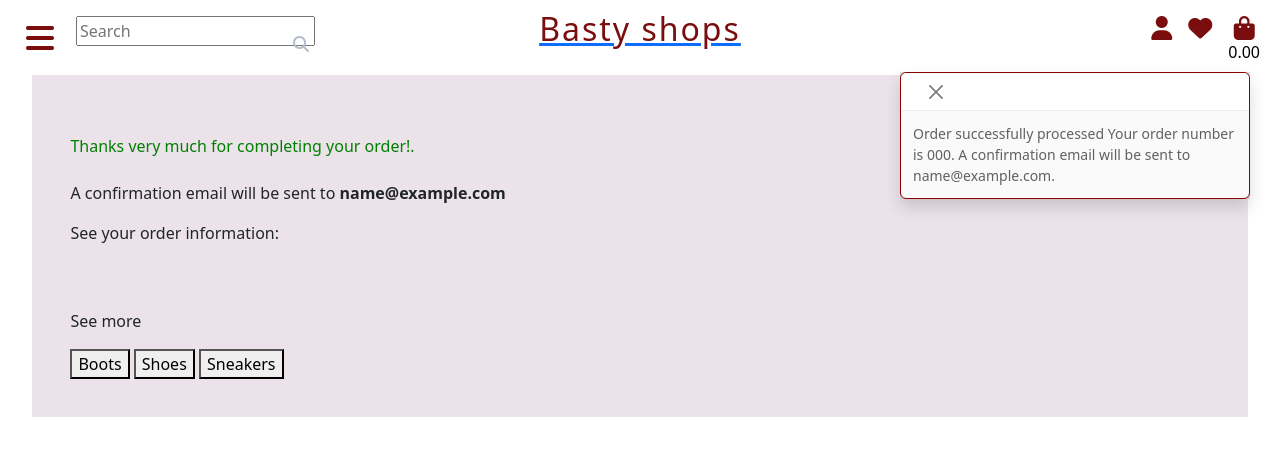
After one commit to JavierBL89/Basty-Shops-Ecommerce-Code-Institute-Project, a Django app: page /checkout/checkout_success/000 in a window 1280 px wide. The commit adds this page. Shown: the top 458 px of the page. Run offline with Django 3.2, Linux system fonts and the light colour scheme; tables that the repository leaves empty hold one stand-in row (values such as "Sample post"); some libraries are stand-ins or nearby versions.

Commit message:
Added checkout success view, url and logic

```diff
--- a/bag/contexts.py
+++ b/bag/contexts.py
@@ -28,7 +28,7 @@ def bag_contents(request):
     print(bag_items, 'Bag in proccessor')
 
     if total < settings.FREE_DELIVERY_THRESHOLD:
-        delivery = total * Decimal(settings.DELIVERY_PERCENTAGE/100)
+        delivery = total * Decimal(settings.STANDARD_DELIVERY_PERCENTAGE/100)
 
     grand_total = delivery + total
     context = {
--- a/basty_shops/settings.py
+++ b/basty_shops/settings.py
@@ -168,7 +168,7 @@ MEDIA_ROOT = os.path.join(BASE_DIR, 'media')
 DEFAULT_AUTO_FIELD = 'django.db.models.BigAutoField'
 
 FREE_DELIVERY_THRESHOLD = 50
-DELIVERY_PERCENTAGE = 10
+STANDARD_DELIVERY_PERCENTAGE = 10
 STRIPE_CURRENCY = 'usd'
 STRIPE_PUBLIC_KEY = os.getenv('STRIPE_PUBLIC_KEY', '')
 STRIPE_SECRET_KEY = os.getenv('STRIPE_SECRET_KEY', '')
--- a/checkout/__init__.py
+++ b/checkout/__init__.py
@@ -0,0 +1 @@
+default_app_config = 'checkout.apps.CheckoutConfig'
--- a/checkout/forms.py
+++ b/checkout/forms.py
@@ -22,6 +22,7 @@ class OrderForm(forms.ModelForm):
             'full_name': 'Full Name',
             'email': 'Email Address',
             'phone_number': 'Phone Number',
+            'country': 'Country',
             'post_code': 'Postal Code',
             'town_or_city': 'Town or City',
             'street_address_1': 'Street Address 1',
--- a/checkout/models.py
+++ b/checkout/models.py
@@ -36,7 +36,7 @@ class Order(models.Model):
         Update grand tota each time a line item is added
         accounting fro delivey costs
         """
-        self.order_total = self.lineitems.aggregate(Sum('lineitem_total'))['lineitem_total_sum']
+        self.order_total = self.lineitems.aggregate(Sum('lineitem_total'))['lineitem_total__sum'] or 0
         if self.order_total < settings.FREE_DELIVERY_THRESHOLD:
             self.delivery_cost = self.order_total * settings.STANDARD_DELIVERY_PERCENTAGE/100
         else:
--- a/checkout/static/checkout/js/stripe_elements.js
+++ b/checkout/static/checkout/js/stripe_elements.js
@@ -48,8 +48,6 @@ form.addEventListener('submit', function(ev) {
     // Desable card element and submit button to prevent multiple submissions
     card.update({'disable': true});
     $('#submit-button').attr('disabled', true)
-    console.log('putaaaaa');
-
     stripe.confirmCardPayment(clientSecret, {
     payment_method: {
     card: card,
@@ -68,7 +66,6 @@ form.addEventListener('submit', function(ev) {
              $('#submit-button').attr('disabled', false)
          } else {
              if (result.paymentIntent.status === 'succeeded') {
-              console.log('putaa');
                  form.submit();
           }
         }
--- /dev/null
+++ b/checkout/templates/checkout/checkout_success.html
@@ -0,0 +1,32 @@
+{% extends 'base.html' %}
+{% load static %}
+{% load bag_tools %}
+
+{% block extra_css %}
+<link rel="stylesheet" href="{% static 'checkout/css/checkout.css' %}">
+{% endblock %}
+{% block content %}
+<div class="main_wraper">
+    <div class="container-fluid mt-6 mb-5 checkout-container" id="checkout-container">
+        <div class="row d-flex">
+            <div class="col-12">
+                <h6 class="mt-4 mb-4 " style="color: green;">Thanks very much for completing your order!. </h6>
+                <p>A confirmation email will be sent to <strong>{{ order.email }}</strong></p>
+                <p>See your order information:</p>
+            </div>
+        </div>
+        <div class="row mt-5">
+            <div class="col-6">
+
+            </div>
+            <p>See more</p>
+            <div class="col-6">
+                <button type="button" href="">Boots</button>
+                <button type="button" href="">Shoes</button>
+                <button type="button" href="">Sneakers</button>
+            </div>
+        </div>
+
+    </div>
+</div>
+{% endblock %}
--- a/checkout/urls.py
+++ b/checkout/urls.py
@@ -3,4 +3,5 @@ from . import views
 
 urlpatterns = [
     path('', views.checkout, name='checkout'),
+    path('checkout_success/<order_number>', views.checkout_success, name='checkout_success'),
 ]
--- a/checkout/views.py
+++ b/checkout/views.py
@@ -1,10 +1,13 @@
-from django.shortcuts import render, reverse, redirect
+from django.shortcuts import render, reverse, redirect, get_object_or_404
 from django.contrib import messages
 from bag.contexts import bag_contents
 
 from django.conf import settings
 
 from .forms import OrderForm
+
+from .models import Order, OrderLineItem
+from products.models import Product
 
 # stripe
 import stripe
@@ -13,14 +16,64 @@ import stripe
 # Create your views here.
 
 def checkout(request):
+    """
+    View that renders the checkout page
+    and handles checkout  payment proccess
+    """
 
     stripe_public_key = settings.STRIPE_PUBLIC_KEY
     stripe_secret_key = settings.STRIPE_SECRET_KEY
 
-    bag = request.session.get('bag', {})
-    if not bag:
-        messages.info(request, 'There is nothing in the bag')
-        return redirect(reverse('products'))
+    if request.method == 'POST':
+        bag = request.session.get('bag', {})
+
+        form_data = {
+            'full_name': request.POST['full_name'],
+            'email': request.POST['email'],
+            'phone_number': request.POST['phone_number'],
+            'country': request.POST['country'],
+            'post_code': request.POST['post_code'],
+            'town_or_city': request.POST['town_or_city'],
+            'street_address_1': request.POST['street_address_1'],
+            'street_address_2': request.POST['street_address_2'],
+            'county': request.POST['county'],
+        }
+
+        order_form = OrderForm(form_data)
+        if order_form.is_valid():
+            order = order_form.save(commit=False)
+            order.save()
+            for item_id, item_data in bag.items():
+                try:
+                    product = Product.objects.get(pk=item_id)
+                    for size, quantity in item_data['item_size'].items():
+                        order_line_item = OrderLineItem(
+                            order=order,
+                            product=product,
+                            quantity=quantity,
+                            product_size=size
+                        )
+                        order_line_item.save()
+                except product.DoesNotExist:
+                    messages.error(request, (
+                        "One of the products in your bag wasn't"
+                        "found in our database."
+                        "Call us for assistance!"
+                    ))
+                    order.delete()
+                    return redirect(reverse('view_bag'))
+
+            request.session['save_info'] = 'save-info' in request.POST
+            return redirect(reverse('checkout_success',
+                                    args=[order.order_number]))
+        else:
+            messages.error(request, ('There was an error with your form. '
+                                     'Doble check the information in the form.'))
+    else:
+        bag = request.session.get('bag', {})
+        if not bag:
+            messages.info(request, 'There is nothing in the bag')
+            return redirect(reverse('products'))
 
     current_bag = bag_contents(request)
     total = current_bag['grand_total']
@@ -43,3 +96,23 @@ def checkout(request):
     }
 
     return render(request, template, context)
+
+
+def checkout_success(request, order_number):
+    """
+    Handle successful checkout
+    """
+    save_info = request.session.get('save_info')
+    order = get_object_or_404(Order, order_number=order_number)
+    messages.success(request, f'Order successfully processed \
+        Your order number is {order_number}. A confirmation \
+        email will be sent to {order.email}.')
+
+    if 'bag' in request.session:
+        del request.session['bag']
+
+    template = 'checkout/checkout_success.html'
+    context = {
+        'order': order,
+    }
+    return render(request, template, context)
--- a/templates/includes/toasts/messages.html
+++ b/templates/includes/toasts/messages.html
@@ -3,6 +3,6 @@
       <button type="button" class="btn-close" data-bs-dismiss="toast" aria-label="Close"></button>
     </div>
     <div class="toast-body">
-      <strong>{{ message }}</strong>
+      {{ message }}
     </div>
   </div>
```
Also changed, not shown: checkout/templates/checkout/checkout.html (+2 -5 lines), db.sqlite3.
